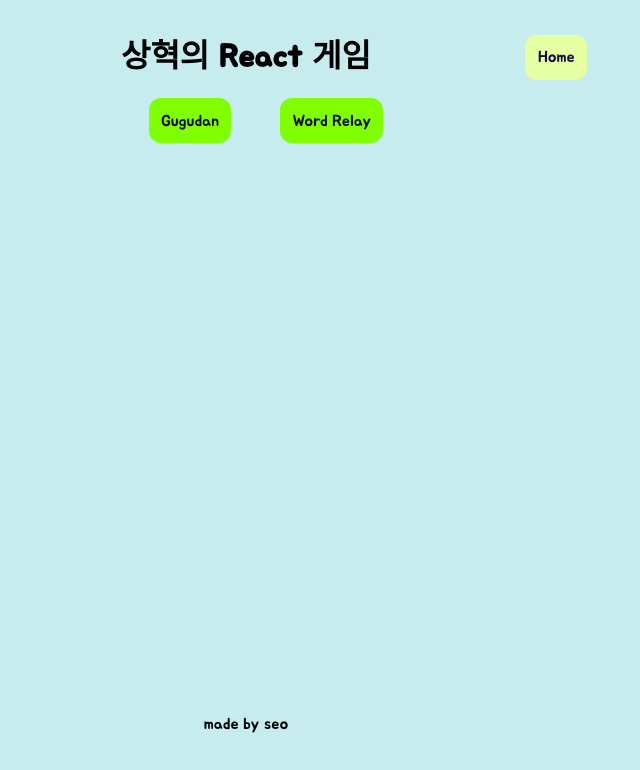
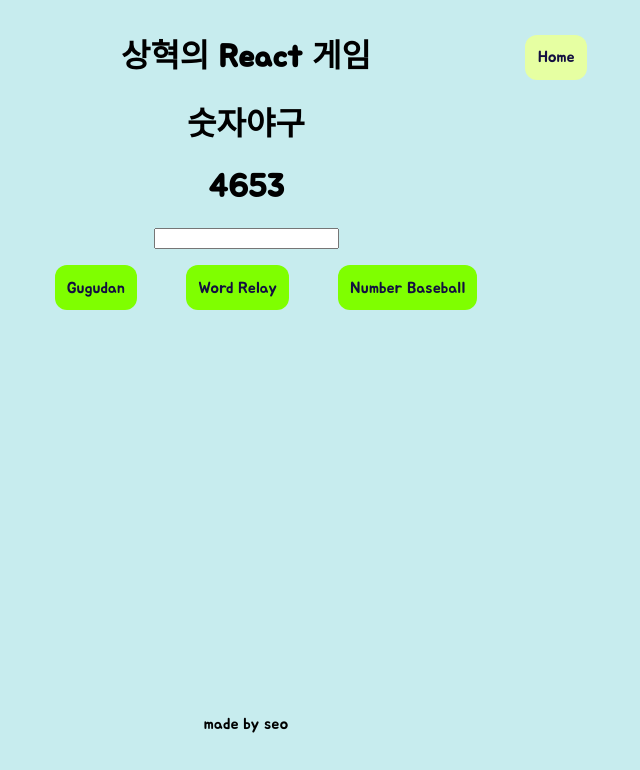
Before and after one commit to SeoSang/react_self, a React app: page /numberbaseball in a window 1280 px wide. Shown: the top 770 px of the page, without its empty margins (394-1034 px from the left). Built offline with nearby package versions, Linux system fonts and the light colour scheme.

Commit message:
숫자야구 추가

```diff
--- a/App.jsx
+++ b/App.jsx
@@ -4,7 +4,8 @@ import Gugudan from "./src/routes/gugudan/Gugudan.jsx"
 import Home from "./Home.jsx"
 import Footer from "./src/components/Footer.jsx"
 import Navigator from "./src/components/Navigator.jsx"
-import WordRelay from "./src/routes/wordRelay/wordRelay.jsx"
+import WordRelay from "./src/routes/wordRelay/WordRelay.jsx"
+import NumberBaseball from "./src/routes/numberBaseball/NumberBaseball.jsx"
 import "./App.css"
 
 const App = () => {
@@ -16,6 +17,7 @@ const App = () => {
           <Route path="/home" component={Home} />
           <Route path="/gugudan" component={Gugudan} />
           <Route path="/wordrelay" component={WordRelay} />
+          <Route path="/numberbaseball" component={NumberBaseball} />
         </Switch>
         <Navigator />
       </BrowserRouter>
--- a/client.jsx
+++ b/client.jsx
@@ -1,7 +1,6 @@
 import React from "react"
 import ReactDOM from "react-dom"
 import App from "./App.jsx"
-import Gugudan from "./src/routes/gugudan/Gugudan.jsx"
 import { hot } from "react-hot-loader/root"
 const Hot = hot(App)
 
--- a/src/components/Navigator.jsx
+++ b/src/components/Navigator.jsx
@@ -16,6 +16,9 @@ export default function Navigator() {
         <Link to="/wordrelay">
           <li>Word Relay</li>
         </Link>
+        <Link to="/numberbaseball">
+          <li>Number Baseball</li>
+        </Link>
       </ul>
     </>
   )
--- /dev/null
+++ b/src/routes/numberBaseball/NumberBaseball.jsx
@@ -0,0 +1,100 @@
+import React, { useState } from "react"
+
+// 임의의 4자리 다 다른 숫자 받아오기 (문자열 배열)
+const getRandomNumbers = () => {
+  const num = ["1", "2", "3", "4", "5", "6", "7", "8", "9"]
+  var randomNum = []
+  for (var i = 0; i < 4; i++) {
+    const pickOneEachNum = num.splice(Math.ceil(Math.random() * 9) - i - 1, 1)[0]
+    randomNum.push(pickOneEachNum)
+  }
+  return randomNum
+}
+
+const duplicateCheck = n => {
+  if (n.slice(1, 4).includes(n[0])) return false
+  if (n.slice(2, 4).includes(n[1]) || n[1] === n[0]) return false
+  if (n.slice(0, 2).includes(n[2]) || n[2] === n[3]) return false
+  if (n.slice(0, 3).includes(n[3])) return false
+  return true
+}
+
+const NumberBaseball = () => {
+  const [result, setResult] = useState("")
+  const [value, setValue] = useState("")
+  const [answer, setAnswer] = useState(getRandomNumbers())
+  const [tries, setTries] = useState([])
+
+  const onSubmitForm = e => {
+    e.preventDefault()
+    // 정답일 경우
+    if (value.length !== 4 || isNaN(+value)) {
+      alert("4자리 숫자여야만 합니다요")
+    } else if (value.includes("0")) {
+      alert("0은 포함이 불가능합니다요")
+    } else if (!duplicateCheck(value)) {
+      alert("숫자는 중복되면 안돼요!")
+    } else if (value === answer.join("")) {
+      setResult("정답입니다!")
+      setTries([...tries, { try: value, result: "홈런" }])
+      alert("홈런!! 한번 더 하시죠. 거절은 못합니다 ㅎㅎ")
+      setValue("")
+      setAnswer(getRandomNumbers())
+      setTries([])
+      setResult("")
+    }
+    // 오답일 경우
+    else {
+      let strike = 0
+      let ball = 0
+      // 10번 넘게틀림 리겜
+      if (tries.length >= 9) {
+        alert(`10번 넘게틀려서 실패! 답은 ${answer} 였습니다ㅎㅎ`)
+        setAnswer(getRandomNumbers())
+        setTries([])
+        setResult("")
+      } else {
+        for (var j = 0; j < 4; j++) {
+          if (value[j] === answer[j]) {
+            strike += 1
+          } else if (answer.includes(value[j])) {
+            ball += 1
+          }
+        }
+        1, 2, 5
+        setResult(`${strike} strike and ${ball} ball`)
+        const RESULT = `${strike} strike and ${ball} ball`
+        setTries([...tries, { try: value, result: RESULT }])
+        console.log({ tries })
+      }
+      setValue("")
+    }
+  }
+
+  const onChangeInput = e => {
+    e.preventDefault()
+    setValue(e.target.value)
+  }
+
+  return (
+    <React.Fragment>
+      <h1>숫자야구</h1>
+      <h1>{result}</h1>
+      <h1>{answer}</h1>
+      <form onSubmit={onSubmitForm}>
+        <input maxLength={4} value={value} onChange={onChangeInput}></input>
+      </form>
+      <ul>
+        {tries.map((tr, i) => {
+          return (
+            <li>
+              {tr.try} 결과는 {tr.result}
+            </li>
+          )
+        })}
+      </ul>
+    </React.Fragment>
+  )
+}
+
+export default NumberBaseball
```
